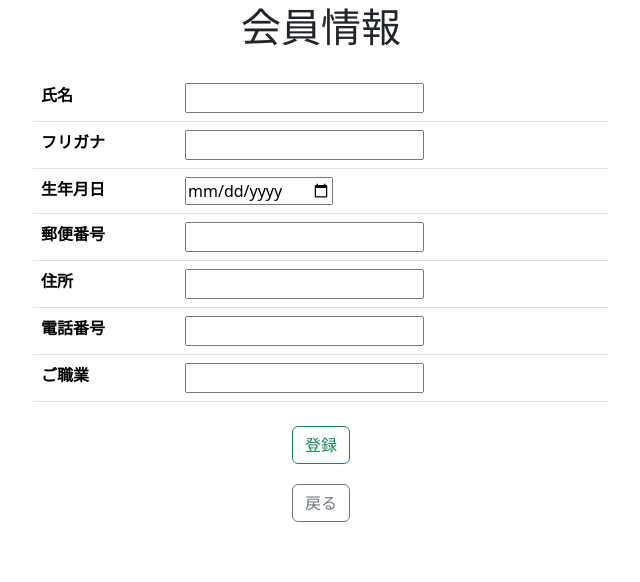
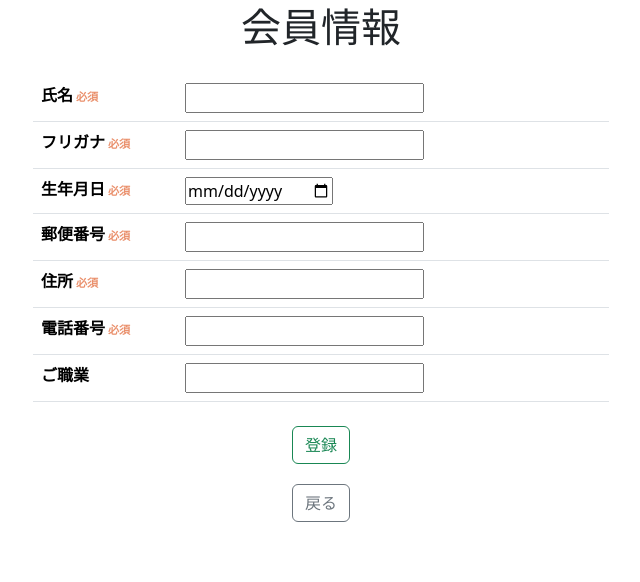
Before and after one commit to ayaconsa/django-tabelog-kadai, a Django app: template NagoyameshiApp/templates/NagoyameshiApp/user/account_info_update.html in a window 1280 px wide. Shown: the part 113-695 px from the top of the page, without its empty margins (319-959 px from the left). Run offline with Django 3.2, Linux system fonts and the light colour scheme; the template is opened without the code that fills it, so the values that code supplies are empty, except form fields; tables that the repository leaves empty hold one stand-in row (values such as "Sample post"); form fields are guessed from the names that the template uses; some libraries are stand-ins or nearby versions.

Commit message:
必須入力欄に「必須」追加

```diff
--- a/NagoyameshiApp/models/review.py
+++ b/NagoyameshiApp/models/review.py
@@ -15,7 +15,7 @@ class Review(models.Model):
     user = models.ForeignKey(CustomUser, on_delete=models.CASCADE)
     restaurant = models.ForeignKey(Restaurant, on_delete=models.CASCADE)
     score = models.PositiveSmallIntegerField(choices=SCORE, default='3', verbose_name="評価")
-    comment = models.TextField(blank=False, default='', verbose_name="コメント")
+    comment = models.TextField(blank=True, default='', verbose_name="コメント")
     created_at = models.DateTimeField(auto_now_add=True, verbose_name="登録日時")
     updated_at = models.DateTimeField(auto_now=True, verbose_name="更新日時")
 
--- a/NagoyameshiApp/static/css/style.css
+++ b/NagoyameshiApp/static/css/style.css
@@ -871,11 +871,15 @@ h2 {
 }
 
 .register_form label {
-  min-width: 130px;
+  min-width: 160px;
 }
 
 .booking_form label {
-  min-width: 70px;
+  min-width: 100px;
+}
+
+.password_change_form label {
+  min-width: 200px;
 }
 
 .restaurant_form label {
@@ -904,3 +908,19 @@ h2 {
 .card-text {
   margin-bottom: 5px;
 }
+
+
+/* .required {
+  display: inline-block;
+  padding: 2px 5px;
+  background-color: gray;
+  color: white;
+  border-radius: 3px;
+  font-size: 0.7em;
+  margin-left: 5px;
+} */
+
+.required {
+  color: #EA906C;
+  font-size: 0.7em;
+}
--- a/NagoyameshiApp/templates/NagoyameshiApp/user/account_info_update.html
+++ b/NagoyameshiApp/templates/NagoyameshiApp/user/account_info_update.html
@@ -31,27 +31,27 @@
         <table class="table">
           <tbody>
             <tr>
-              <th class="w-25" scope="row">氏名</th>
+              <th class="w-25" scope="row">氏名<span class="required"> 必須</span></th>
               <td>{{ form.name }}</td>
             </tr>
             <tr>
-              <th class="w-25" scope="row">フリガナ</th>
+              <th class="w-25" scope="row">フリガナ<span class="required"> 必須</span></th>
               <td>{{ form.furigana }}</td>
             </tr>
             <tr>
-              <th class="w-25" scope="row">生年月日</th>
+              <th class="w-25" scope="row">生年月日<span class="required"> 必須</span></th>
               <td>{{ form.birthday }}</td>
             </tr>
             <tr>
-              <th class="w-25" scope="row">郵便番号</th>
+              <th class="w-25" scope="row">郵便番号<span class="required"> 必須</span></th>
               <td>{{ form.zipcode }}</td>
             </tr>
             <tr>
-              <th class="w-25" scope="row">住所</th>
+              <th class="w-25" scope="row">住所<span class="required"> 必須</span></th>
               <td>{{ form.address }}</td>
             </tr>
             <tr>
-              <th class="w-25" scope="row">電話番号</th>
+              <th class="w-25" scope="row">電話番号<span class="required"> 必須</span></th>
               <td>{{ form.tel }}</td>
             </tr>
             <tr>
--- a/NagoyameshiApp/templates/NagoyameshiApp/user/password_change.html
+++ b/NagoyameshiApp/templates/NagoyameshiApp/user/password_change.html
@@ -19,7 +19,7 @@
 
   <h3 class="text-center">パスワード変更</h3>
   <div class="form-container">
-    <form method="post">
+    <form class="password_change_form" method="post">
       {% csrf_token %}
       {{ form.as_p }}
       <div class="text-center">
--- a/NagoyameshiApp/views/user/password_change.py
+++ b/NagoyameshiApp/views/user/password_change.py
@@ -1,12 +1,12 @@
 from django.views.generic.edit import FormView
 from django.contrib.auth.mixins import LoginRequiredMixin
-from django.contrib.auth.forms import PasswordChangeForm
+from NagoyameshiApp.forms import CustomPasswordChangeForm
 from django.contrib.auth import update_session_auth_hash
 from django.urls import reverse_lazy
 
 class PasswordChangeView(LoginRequiredMixin, FormView):
     template_name = 'NagoyameshiApp/user/password_change.html'
-    form_class = PasswordChangeForm
+    form_class = CustomPasswordChangeForm
     success_url = reverse_lazy('password_change_done')
 
     def get_form_kwargs(self):
```
Also changed, not shown: NagoyameshiApp/forms.py (+47 -0 lines), NagoyameshiApp/migrations/0008_alter_customuser_is_active_alter_review_comment.py (added), 1 other file.
